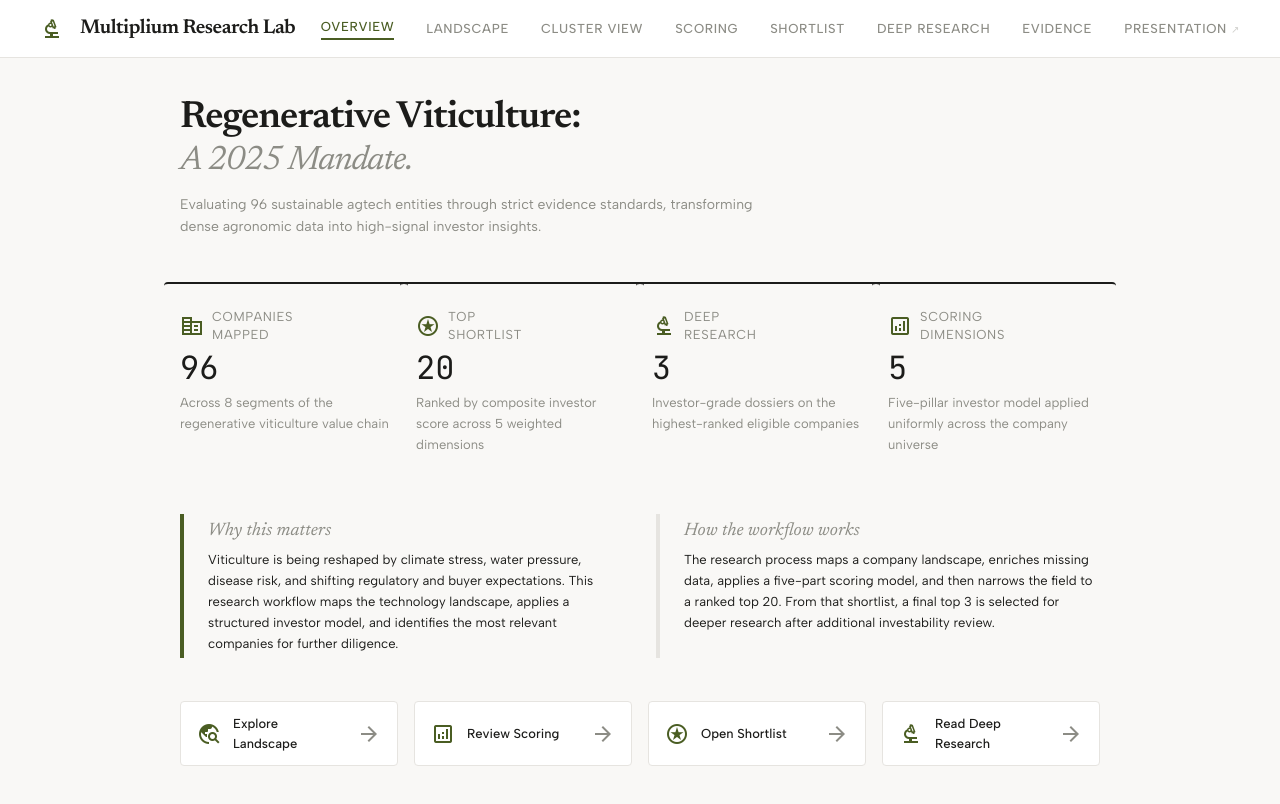
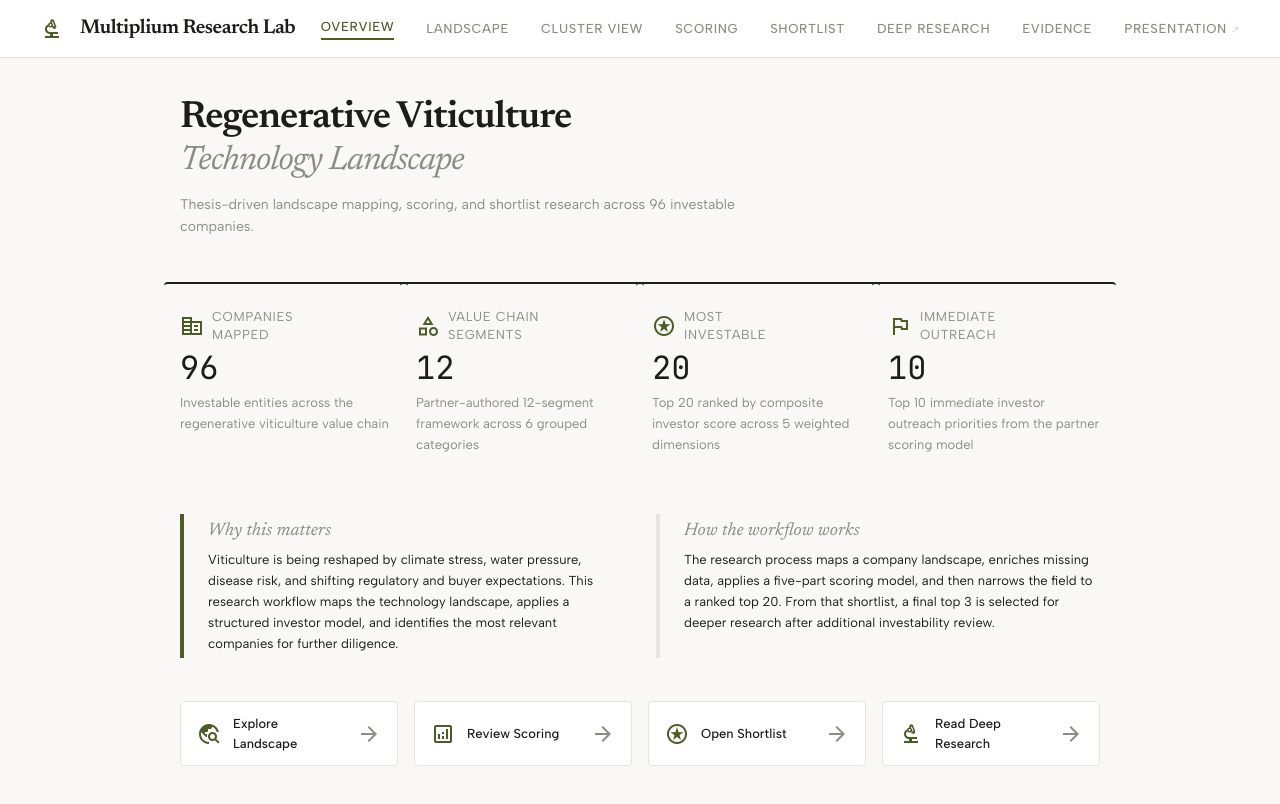
Before and after one commit to vimo33/multiplium-research-lab, a Next.js app: page /overview in a window 1280 px wide. Built offline with nearby package versions, Linux system fonts and the light colour scheme.

Commit message:
Partner alignment: overview metrics, deep-research framing, scoring purpose note

```diff
--- a/app/deep-research/page.tsx
+++ b/app/deep-research/page.tsx
@@ -10,12 +10,13 @@ export default function DeepResearchPage() {
   return (
     <PageContainer variant="wide">
       <div className="mb-8">
-        <p className="font-sans text-[11px] uppercase tracking-widest text-text-muted mb-3">Deep Research</p>
+        <p className="font-sans text-[11px] uppercase tracking-widest text-text-muted mb-3">Execution-Layer Deep Research</p>
         <h2 className="font-display text-[40px] font-semibold leading-tight mb-4">
-          Final Top-3 Candidates
+          Post-Shortlist Deep Research
         </h2>
         <p className="font-sans text-[15px] text-text-muted max-w-2xl leading-relaxed">
-          Investor-grade dossiers on the three highest-ranked companies.
+          A later execution-layer narrowing built on top of the partner-authored Top 20 / Top 10 shortlist framework.
+          Three companies were selected for investor-grade deep-research dossiers after applying additional investability filters to the ranked shortlist.
         </p>
       </div>
 
--- a/app/overview/page.tsx
+++ b/app/overview/page.tsx
@@ -11,25 +11,24 @@ export default function OverviewPage() {
       {/* Thesis */}
       <section>
         <h2 className="font-display text-[38px] font-semibold leading-[1.1] tracking-tight">
-          Regenerative Viticulture:<br />
-          <span className="italic text-text-muted font-normal text-[34px]">A 2025 Mandate.</span>
+          Regenerative Viticulture<br />
+          <span className="italic text-text-muted font-normal text-[34px]">Technology Landscape</span>
         </h2>
         <p className="mt-3 font-sans text-[14px] text-text-muted max-w-xl leading-relaxed">
-          Evaluating {meta.totalCompanies} sustainable agtech entities through strict evidence standards,
-          transforming dense agronomic data into high-signal investor insights.
+          Thesis-driven landscape mapping, scoring, and shortlist research across {meta.totalCompanies} investable companies.
         </p>
       </section>
 
       {/* Metrics */}
       <section className="grid grid-cols-4 gap-6">
-        <MetricCard icon="corporate_fare" label="Companies Mapped" value={meta.totalCompanies}
-          description="Across 8 segments of the regenerative viticulture value chain" />
-        <MetricCard icon="stars" label="Top Shortlist" value={meta.topShortlist}
-          description="Ranked by composite investor score across 5 weighted dimensions" />
-        <MetricCard icon="biotech" label="Deep Research" value={meta.deepResearch}
-          description="Investor-grade dossiers on the highest-ranked eligible companies" />
-        <MetricCard icon="analytics" label="Scoring Dimensions" value={5}
-          description="Five-pillar investor model applied uniformly across the company universe" />
+        <MetricCard icon="corporate_fare" label="Companies Mapped"   value={meta.totalCompanies}
+          description="Investable entities across the regenerative viticulture value chain" />
+        <MetricCard icon="category"       label="Value Chain Segments" value={12}
+          description="Partner-authored 12-segment framework across 6 grouped categories" />
+        <MetricCard icon="stars"          label="Most Investable"    value={meta.topShortlist}
+          description="Top 20 ranked by composite investor score across 5 weighted dimensions" />
+        <MetricCard icon="flag"           label="Immediate Outreach" value={10}
+          description="Top 10 immediate investor outreach priorities from the partner scoring model" />
       </section>
 
       {/* Context blocks */}
--- a/app/scoring/page.tsx
+++ b/app/scoring/page.tsx
@@ -28,6 +28,13 @@ export default function ScoringPage() {
           </p>
         </div>
         <ScoringPillarList pillars={meta.pillars} />
+        <div className="mt-6 pt-6 border-t border-border-color">
+          <p className="font-sans text-[11px] uppercase tracking-widest text-text-muted mb-2">Model Purpose</p>
+          <p className="font-sans text-[13px] text-text-muted leading-relaxed">
+            This model is designed to reduce a broad universe of ~100 companies to 15–25 high-priority targets.
+            Primary outputs: <strong className="text-text-main">Top 20 Most Investable Companies</strong> and <strong className="text-text-main">Top 10 Immediate Investor Outreach</strong>.
+          </p>
+        </div>
         <div className="mt-8 pt-6 border-t border-border-color">
           <p className="font-sans text-[11px] uppercase tracking-widest text-text-muted mb-3">Score Legend</p>
           <div className="flex items-center gap-2">
```
